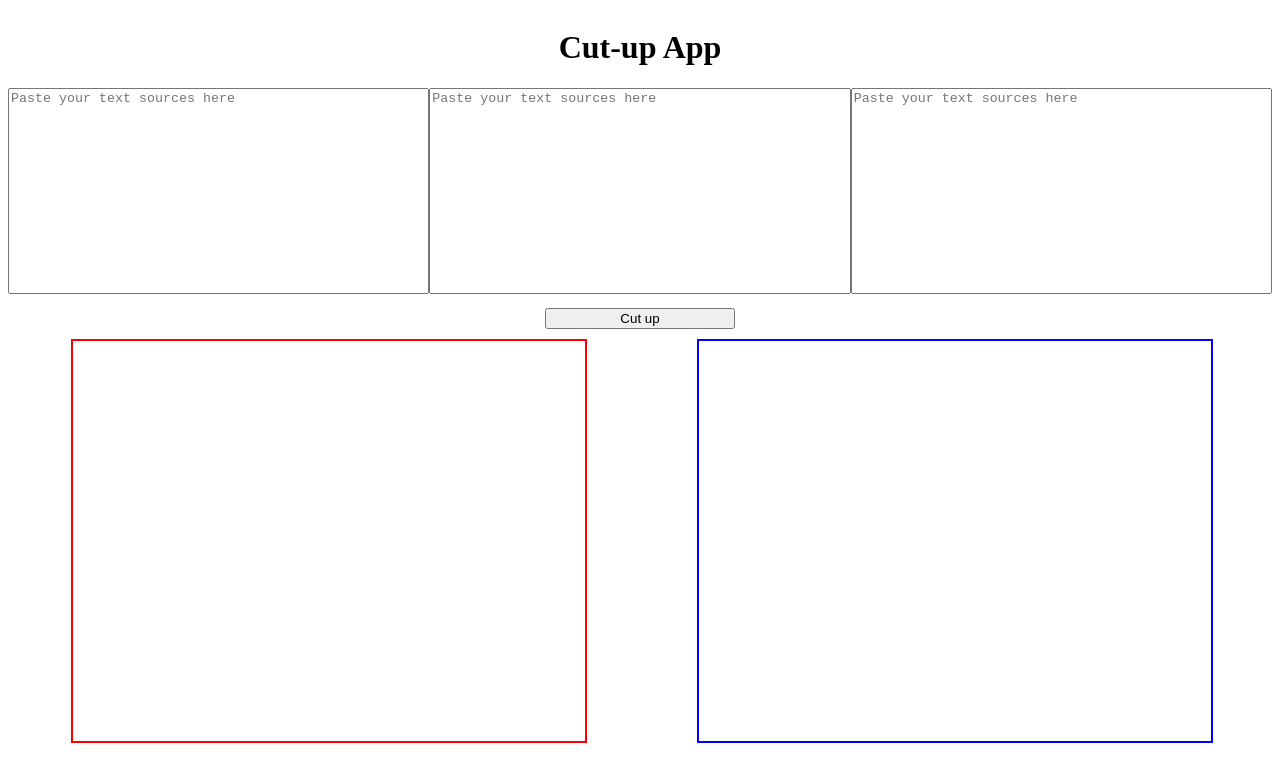
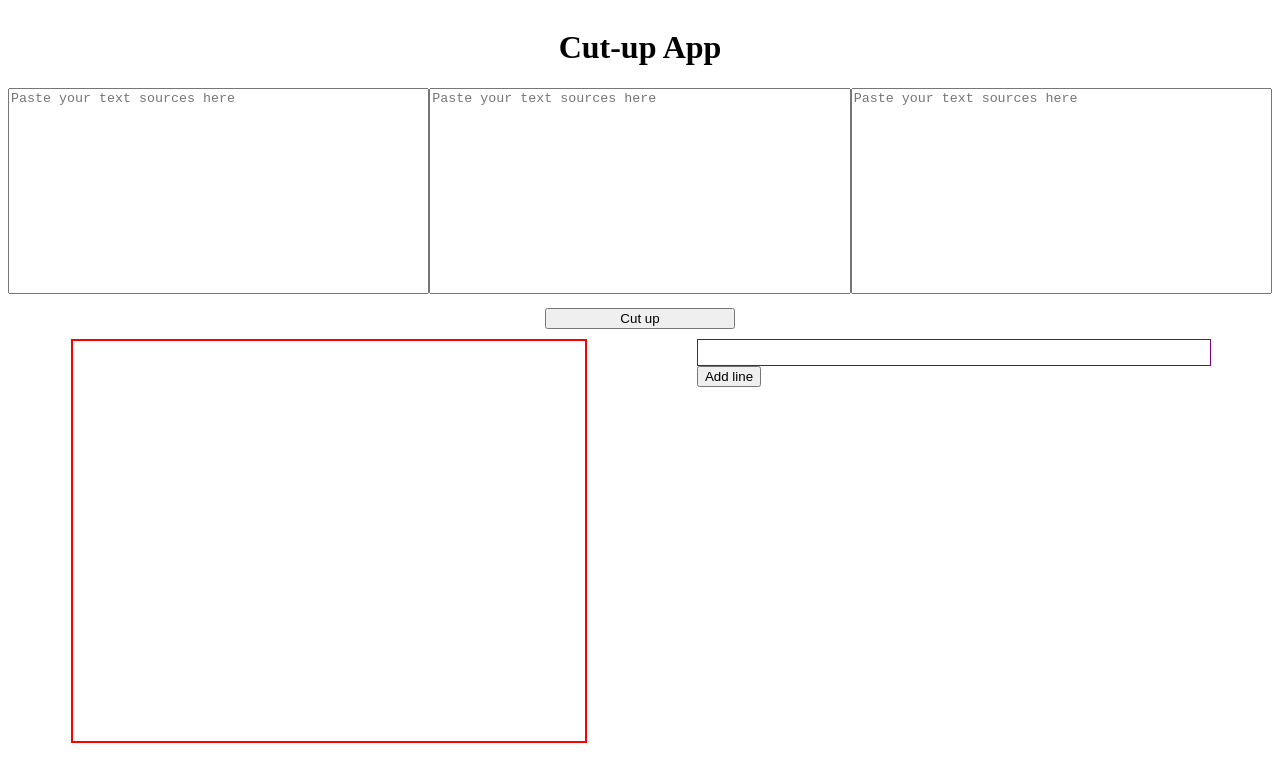
Before and after one commit to charlie-galb/cut-up, a React app: page / in a window 1280 px wide. Shown: the top 782 px of the page. Built offline with nearby package versions, Linux system fonts and the light colour scheme.

Commit message:
Revert to dynamically rendering lines

```diff
--- a/src/components/WorkInProgress/WorkInProgress.tsx
+++ b/src/components/WorkInProgress/WorkInProgress.tsx
@@ -1,10 +1,7 @@
 import React from 'react'
 
-import { DragOverlay, useDroppable } from "@dnd-kit/core"
-import { SortableContext, rectSortingStrategy} from "@dnd-kit/sortable"
+import { Line } from "../Line/Line"
 
-import { TextSnippet } from "../TextSnippet/TextSnippet"
-import { SortableTextSnippet } from "../TextSnippet/SortableTextSnippet"
 import { chunkContainer } from "../../types/chunkContainer"
 
 interface Props {
@@ -22,38 +19,21 @@ interface Props {
 export const WorkInProgress = (props: Props) => {
 
     const { chunkContainers, lineOrder, addLine, wordChunks, activeId } = props
-    const { id, title, nestedChunkIDs } = chunkContainers["chunk-container-2"]
-    const { setNodeRef } = useDroppable({ id });
+
     const handleLineAdding = () => {
         addLine()
     }
 
     return (
-        // <SortableContext id={id} items={nestedChunkIDs} strategy={horizontalListSortingStrategy}>
-        //     <div className="wip-container">
-        //         <div className="lines-container">
-        //             {lineOrder?.map((lineId, i) => {
-        //                 return (
-        //                     <Line key={i} wordChunks={wordChunks} chunkContainer={chunkContainers[lineId]}/>
-        //                 )
-        //             })}
-        //         </div>
-        //         <button data-testid="add-line-btn" className="add-line-btn" onClick={handleLineAdding} >Add line</button>
-        //     </div>
-        // </SortableContext>
         <div className="wip-container">
-            <SortableContext id={id} items={nestedChunkIDs} strategy={rectSortingStrategy}>
-                <div className="wip-snippets" data-testid="unused-snippets" ref={setNodeRef}>
-                    {nestedChunkIDs?.map((ID, i) => {
-                        return (
-                            <SortableTextSnippet data-testid="snippet" key={ID} id={ID} index={i} text={wordChunks[ID]}/>
-                        )
-                    })}
-                </div>
-            </SortableContext>
-            <DragOverlay dropAnimation={null}>
-                {activeId ? <TextSnippet text={wordChunks[activeId]}/> : null}
-            </DragOverlay>
+            <div className="lines-container">
+                {lineOrder?.map((lineId, i) => {
+                    return (
+                        <Line key={i} activeId={activeId} wordChunks={wordChunks} chunkContainer={chunkContainers[lineId]}/>
+                    )
+                })}
+            </div>
+            <button data-testid="add-line-btn" className="add-line-btn" onClick={handleLineAdding} >Add line</button>
         </div>
     )
 }
```
